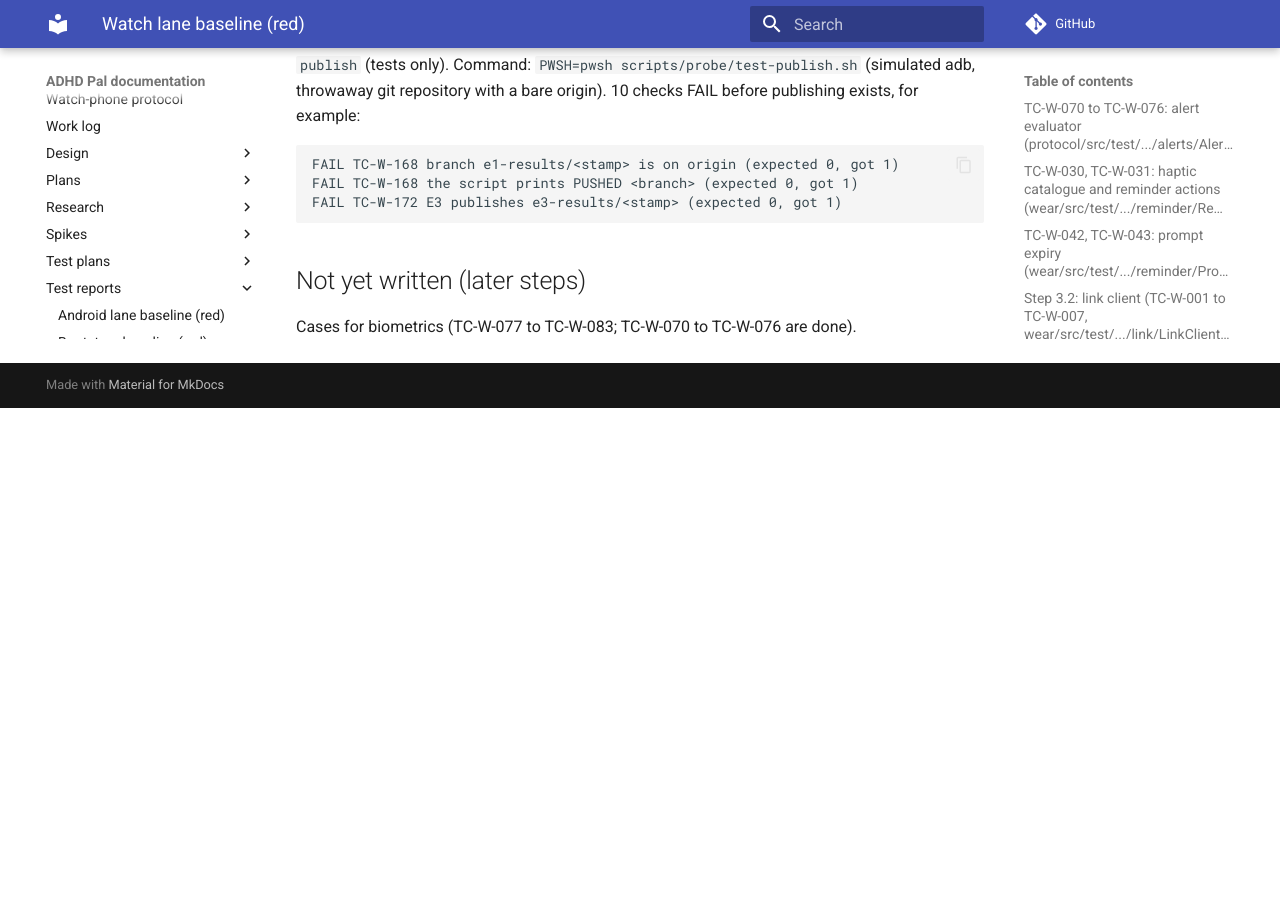
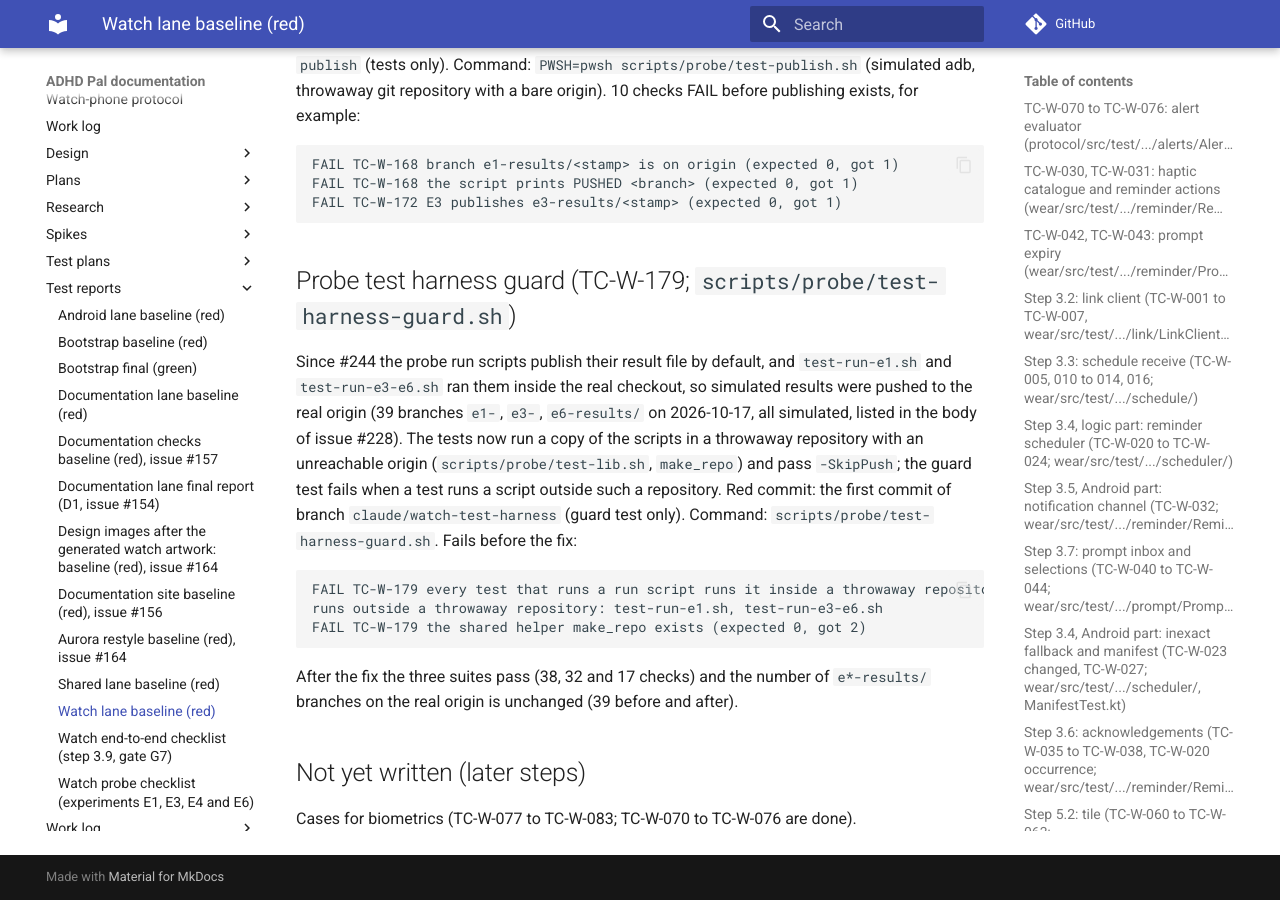
Before and after one commit to shlomoa/my-adhd-pal, an MkDocs documentation site: the page built from docs/test-reports/watch-baseline.md, in a window 1280 px wide and 900 px high, scrolled down 8642 px. Built offline with MkDocs 1.6.1 and Material for MkDocs 9.7.7, drawn with Linux system fonts in a browser that asks for light colours; comment, search, counter and statistics services are not loaded; before the commit the page ends 9050 px from its top, so only the background shows below that.

Commit message:
Record the probe test harness fix
Co-Authored-By: Claude Sonnet 5.5 <noreply@anthropic.com>
Claude-Session: https://claude.ai/code/session_01WEDbyAJ64XqdSoQasUsg7b

````diff
--- a/docs/test-reports/watch-baseline.md
+++ b/docs/test-reports/watch-baseline.md
@@ -294,6 +294,21 @@ FAIL TC-W-168 the script prints PUSHED <branch> (expected 0, got 1)
 FAIL TC-W-172 E3 publishes e3-results/<stamp> (expected 0, got 1)
 ```
 
+## Probe test harness guard (TC-W-179; `scripts/probe/test-harness-guard.sh`)
+
+Since #244 the probe run scripts publish their result file by default, and `test-run-e1.sh` and `test-run-e3-e6.sh` ran them inside the real checkout, so simulated results were pushed to the real
+origin (39 branches `e1-`, `e3-`, `e6-results/` on 2026-10-17, all simulated, listed in the body of issue #228). The tests now run a copy of the scripts in a throwaway repository with an
+unreachable origin (`scripts/probe/test-lib.sh`, `make_repo`) and pass `-SkipPush`; the guard test fails when a test runs a script outside such a repository. Red commit: the first commit of branch
+`claude/watch-test-harness` (guard test only). Command: `scripts/probe/test-harness-guard.sh`. Fails before the fix:
+
+```
+FAIL TC-W-179 every test that runs a run script runs it inside a throwaway repository (expected 0, got 1)
+runs outside a throwaway repository: test-run-e1.sh, test-run-e3-e6.sh
+FAIL TC-W-179 the shared helper make_repo exists (expected 0, got 2)
+```
+
+After the fix the three suites pass (38, 32 and 17 checks) and the number of `e*-results/` branches on the real origin is unchanged (39 before and after).
+
 ## Not yet written (later steps)
 
 Cases for biometrics (TC-W-077 to TC-W-083; TC-W-070 to TC-W-076 are done).
````
Also changed, not shown: docs/work-log/watch.md (+1 -0 lines).
